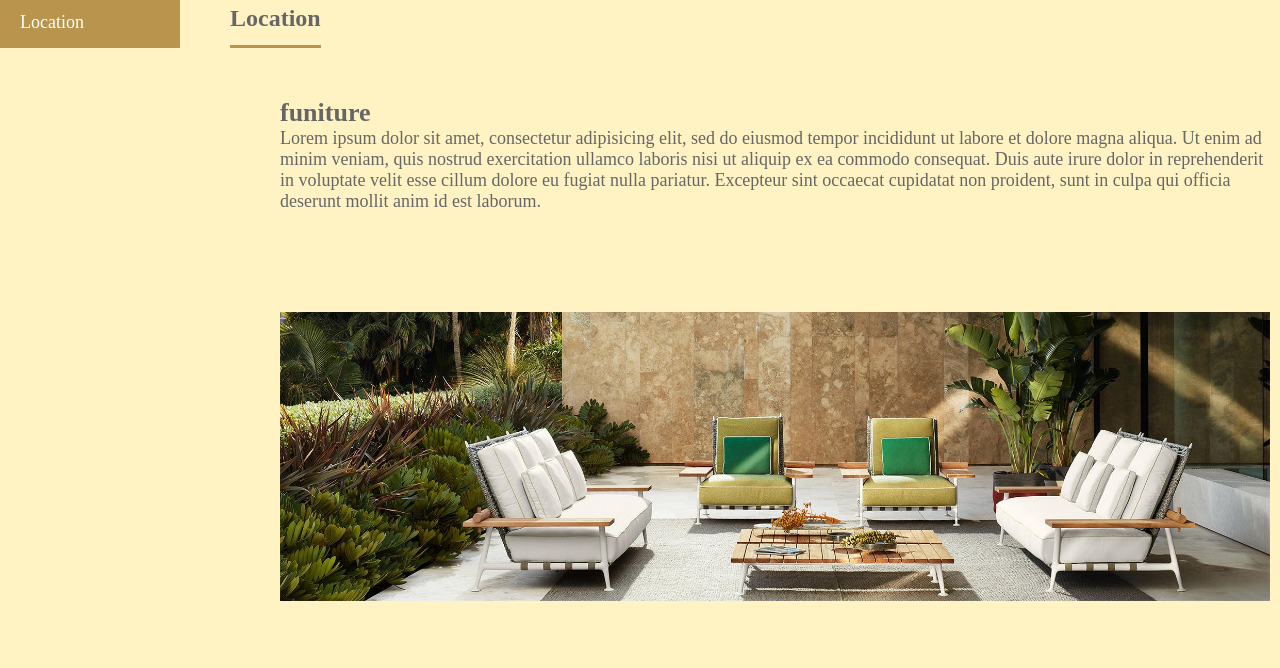
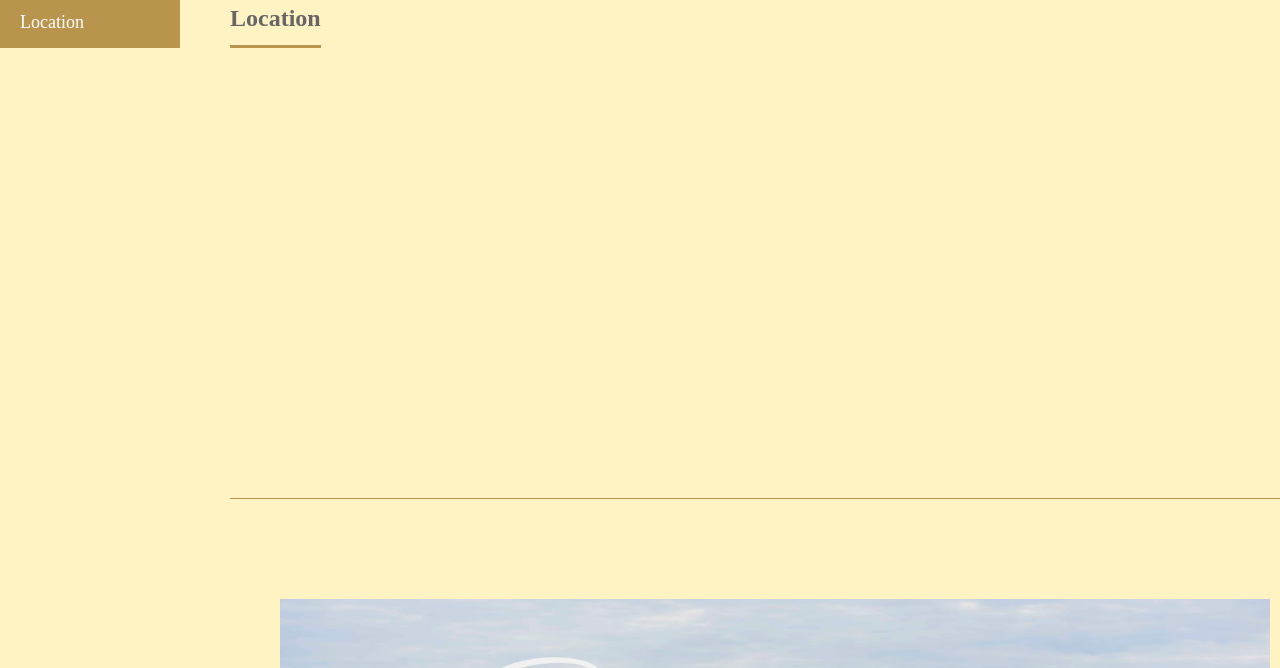
Before and after one commit to Kei037/sass_site_add_footer, a plain HTML site: page location/location.html in a window 1280 px wide. Shown: the part 63-731 px from the top of the page. Drawn offline with Linux system fonts and the light colour scheme.

Commit message:
content update

```diff
--- a/location/location.html
+++ b/location/location.html
@@ -52,15 +52,7 @@
           <div class="content">
             <h2 class="sub-title"><span>Location</span></h2>
             <div class="inner">
-              <div class="box">
-                <div class="items">
-                  <h3 class="title">funiture</h3>
-                  <p>Lorem ipsum dolor sit amet, consectetur adipisicing elit, sed do eiusmod tempor incididunt ut labore et dolore magna aliqua. Ut enim ad minim veniam, quis nostrud exercitation ullamco laboris nisi ut aliquip ex ea commodo consequat. Duis aute irure dolor in reprehenderit in voluptate velit esse cillum dolore eu fugiat nulla pariatur. Excepteur sint occaecat cupidatat non proident, sunt in culpa qui officia deserunt mollit anim id est laborum.</p>
-                </div>
-                <div class="items">
-                  <img src="../img/company/company_img01.jpg" alt="company_img01">
-                </div>
-              </div>
+              <div id="map" style="width: 1000px; height: 350px; margin: 50px auto 0;"></div>
             </div>
             <div class="inner">
               <div class="box">
```
